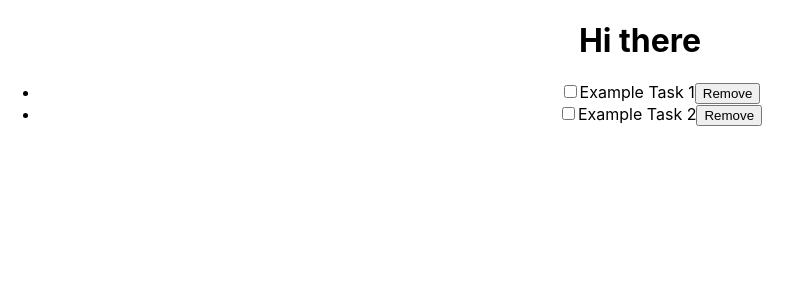
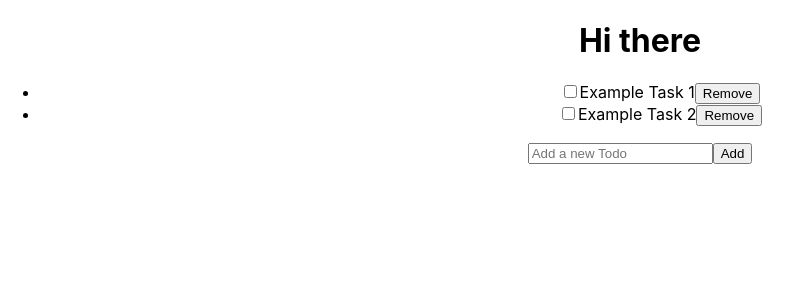
Before and after one commit to sudheer313/react-redux, a React (Create React App) app: page / in a window 1280 px wide. Shown: the top 300 px of the page, without its empty margins (0-802 px from the left). Built offline with nearby package versions, Linux system fonts and the light colour scheme.

Commit message:
update AddTo component to implememt add functionaluity

```diff
--- a/src/App.js
+++ b/src/App.js
@@ -1,12 +1,13 @@
-
-import './App.css';
-import TodoList from './components/Todolist';
+import "./App.css";
+import AddTodo from "./components/AddTodo";
+import TodoList from "./components/Todolist";
 
 function App() {
   return (
     <div className="App">
       <h1>Hi there</h1>
-     <TodoList/>
+      <TodoList />
+      <AddTodo />
     </div>
   );
 }
--- /dev/null
+++ b/src/components/AddTodo.js
@@ -0,0 +1,30 @@
+import React from "react";
+import { useState } from "react";
+import { useDispatch } from "react-redux";
+import { addTodo } from "../features/todoSlice";
+
+const AddTodo = () => {
+  const [input, setInput] = useState("");
+  const dispatch = useDispatch();
+  const handleSubmit = (e) => {
+    e.preventDefault();
+    if (input.trim()) {
+      dispatch(addTodo({ id: Date.now(), title: input, completed: false }));
+      setInput("");
+    }
+  };
+
+  return (
+    <form onSubmit={handleSubmit}>
+      <input
+        type="text"
+        value={input}
+        onChange={(e) => setInput(e.target.value)}
+        placeholder="Add a new Todo"
+      />
+      <button type="submit">Add</button>
+    </form>
+  );
+};
+
+export default AddTodo;
```
